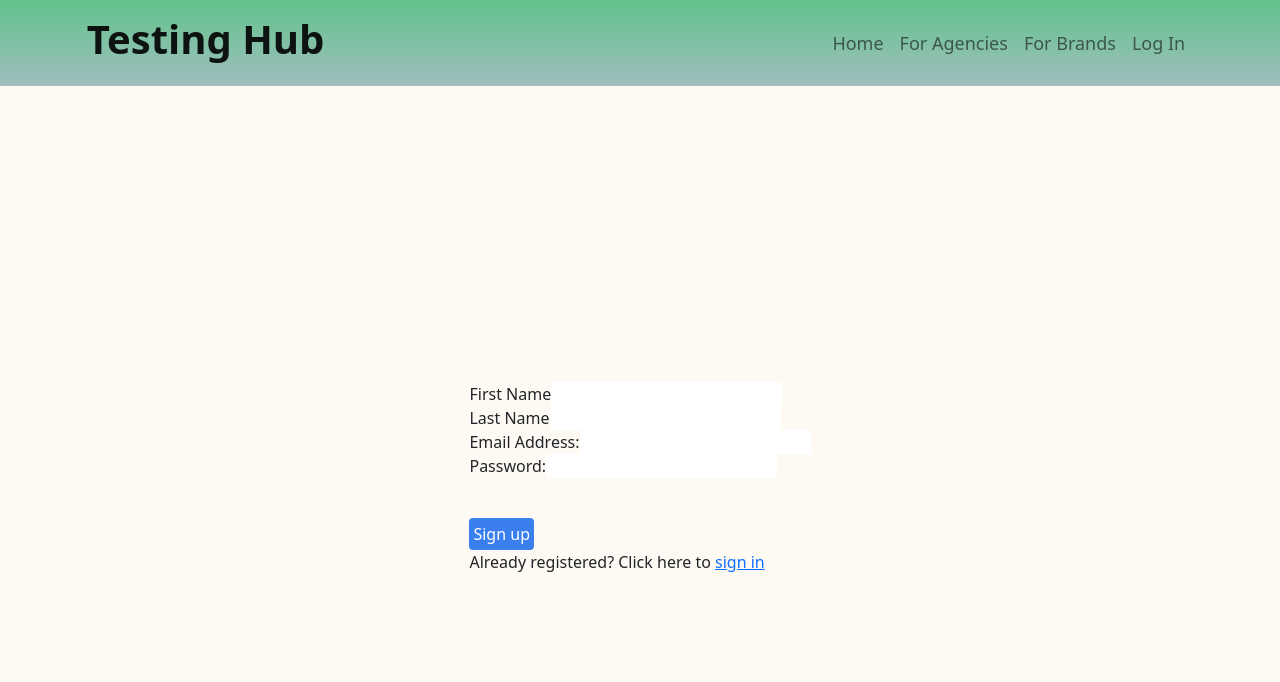
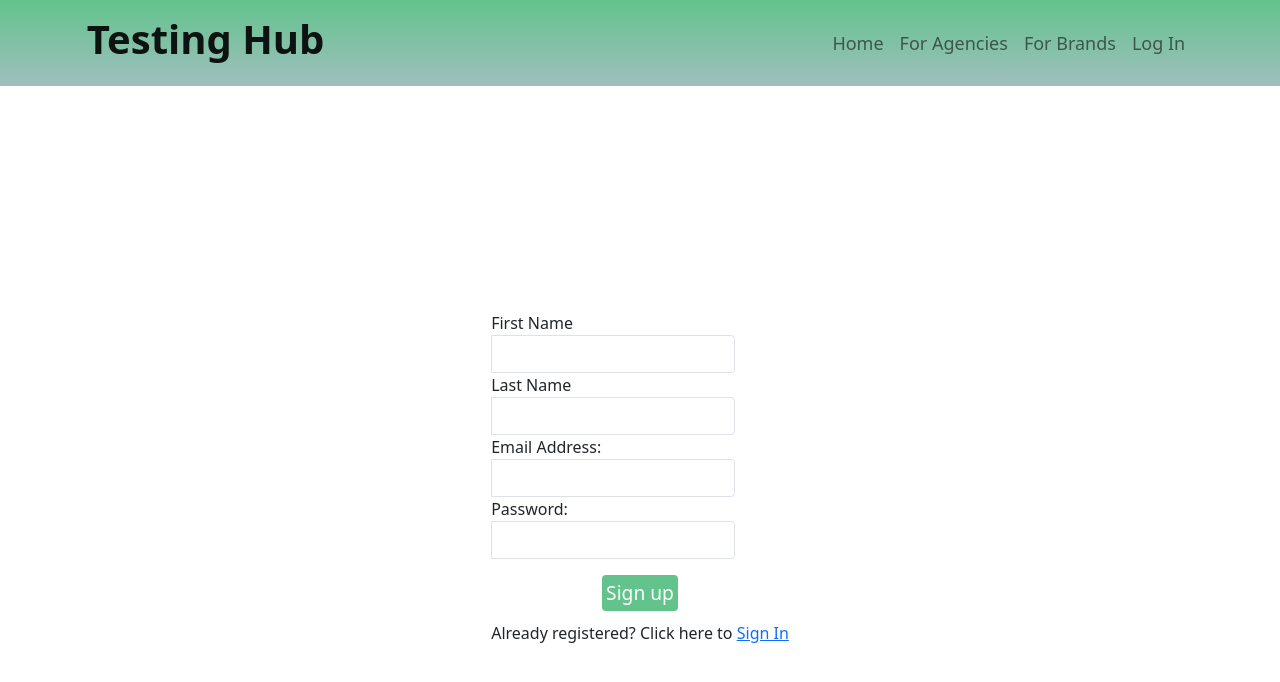
Before and after one commit to anhvungoc21/testing-hub, a Next.js app in the folder testinghub-application/: page /signup in a window 1280 px wide. Shown: the top 682 px of the page. Built offline with nearby package versions, Linux system fonts and the light colour scheme; no server answers.

Commit message:
Update Login page

```diff
--- a/testinghub-application/pages/login.js
+++ b/testinghub-application/pages/login.js
@@ -120,13 +120,12 @@ export default function Login({ providers, csrfToken }) {
           <br></br>
           <div></div>
           <h4>New to TestingHub?</h4>
-          <button
-            type="submit"
-            onClick={(e) => signInUser(e)}
+          <a
             className=" text-white p-1 rounded standardButton topMargin"
+            href="/signup"
           >
             Sign Up
-          </button>
+          </a>
         </div>
       </main>
       <Footer />
--- a/testinghub-application/pages/signup.js
+++ b/testinghub-application/pages/signup.js
@@ -42,10 +42,10 @@ export default function Signup({ csrfToken }) {
   };
 
   return (
-    <div className="h-screen overflow-hidden">
+    <div className="h-screen">
       <Header />
       <main className="flex">
-        <div className="flex flex-col items-center bg-[#FEFAF3] min-h-screen w-full justify-center">
+        <div className="flex flex-col items-center min-h-screen w-full justify-center">
           <form method="post">
             <input name="csrfToken" type="hidden" defaultValue={csrfToken} />
             <label>
@@ -54,6 +54,7 @@ export default function Signup({ csrfToken }) {
                 type="text"
                 name="firstName"
                 id="firstName"
+                className="appearance-none rounded-r rounded-l sm:rounded-l-none border border-black-400 border-b block pl-4 pr-6 py-2  bg-white text-sm placeholder-gray-400 text-gray-700 focus:bg-white focus:placeholder-gray-600 focus:text-gray-700 focus:outline-none"
                 value={firstName}
                 onChange={(e) => setFirstName(e.target.value)}
               />
@@ -65,6 +66,7 @@ export default function Signup({ csrfToken }) {
                 type="text"
                 name="lastName"
                 id="lastName"
+                className="appearance-none rounded-r rounded-l sm:rounded-l-none border border-black-400 border-b block pl-4 pr-6 py-2  bg-white text-sm placeholder-gray-400 text-gray-700 focus:bg-white focus:placeholder-gray-600 focus:text-gray-700 focus:outline-none"
                 value={lastName}
                 onChange={(e) => setLastName(e.target.value)}
               />
@@ -76,6 +78,7 @@ export default function Signup({ csrfToken }) {
                 type="email"
                 name="email"
                 id="email"
+                className="appearance-none rounded-r rounded-l sm:rounded-l-none border border-black-400 border-b block pl-4 pr-6 py-2  bg-white text-sm placeholder-gray-400 text-gray-700 focus:bg-white focus:placeholder-gray-600 focus:text-gray-700 focus:outline-none"
                 value={email}
                 onChange={(e) => setEmail(e.target.value)}
               />
@@ -87,20 +90,20 @@ export default function Signup({ csrfToken }) {
                 type="password"
                 name="password"
                 id="password"
+                className="appearance-none rounded-r rounded-l sm:rounded-l-none border border-black-400 border-b block pl-4 pr-6 py-2  bg-white text-sm placeholder-gray-400 text-gray-700 focus:bg-white focus:placeholder-gray-600 focus:text-gray-700 focus:outline-none"
                 value={password}
                 onChange={(e) => setPassword(e.target.value)}
               />
             </label>
             <p style={{ color: "red" }}>{message}</p>
-            <br />
             <button
               onClick={(e) => signUpUser(e)}
-              className="bg-[#3a7fed] text-white p-1 rounded"
+              className=" text-white p-1 rounded centerItem standardButton"
             >
               Sign up
             </button>
-            <p>
-              Already registered? Click here to <a href="/login">sign in</a>
+            <p className="topMargin">
+              Already registered? Click here to <a href="/login">Sign In</a>
             </p>
           </form>
         </div>
--- /dev/null
+++ b/testinghub-application/styles/signup.css
@@ -0,0 +1,15 @@
+.centerItem {
+    align-items: center;
+    text-align: center;
+    margin: auto;
+    display: block;
+}
+
+.topMargin {
+    margin-top: 10px;
+}
+
+.standardButton {
+    background-color: #62C38C;
+    font-size: larger;
+}
```
